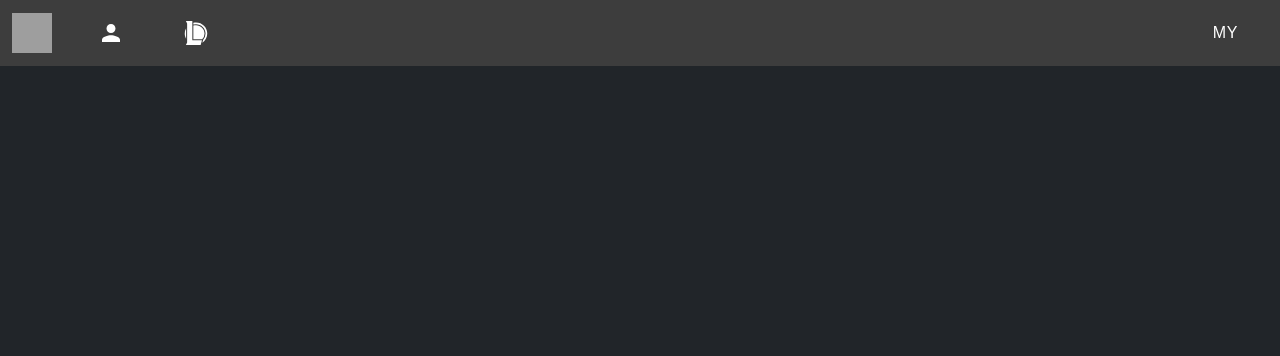
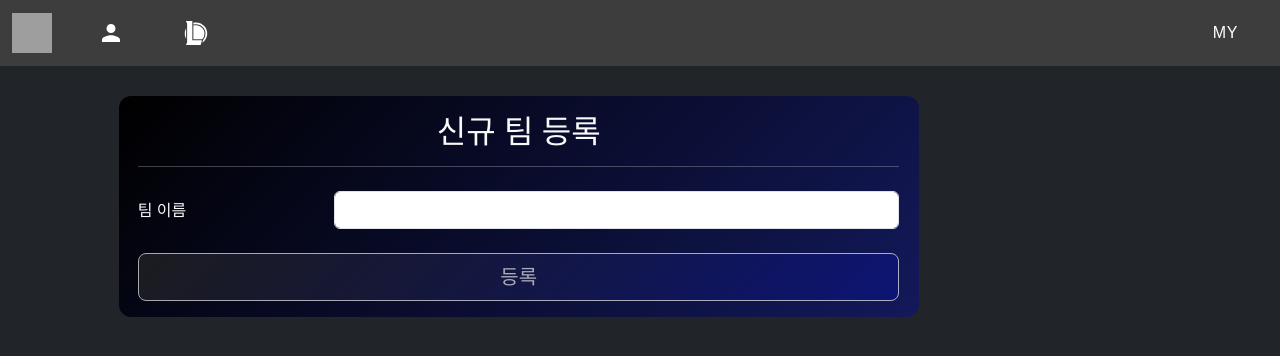
Before and after one commit to jaeyeah/LOLINFO-FE, a React (Vite) app in the folder lolinfo/: page /team/insert/1 in a window 1280 px wide. Before the commit this address had no page. Shown: the top 356 px of the page. Built offline with nearby package versions, Linux system fonts and the light colour scheme; grey boxes are pictures that could not be loaded.

Commit message:
팀 등록 화면 기본구성

```diff
--- a/lolinfo/src/components/Content.jsx
+++ b/lolinfo/src/components/Content.jsx
@@ -33,7 +33,7 @@ return (<>
                 <Route path="/tournament/:tournamentId" element={<TournamentDetail />} />
 
                 {/* 팀 */}
-                <Route path="/team/insert" element={<TeamInsert/>}/>
+                <Route path="/team/insert/:tournamentId" element={<TeamInsert/>}/>
 
             </Routes>
         </div>
--- a/lolinfo/src/components/Menu.jsx
+++ b/lolinfo/src/components/Menu.jsx
@@ -45,7 +45,7 @@ export default function Menu() {
             <div className="container-fluid">
 
                 {/* 브랜딩 텍스트(이미지) : 메뉴 가장 좌측에 나오는 로고 또는 텍스트 */}
-                <Link className="navbar-brand cinema-brand text-light" to="/" onClick={closeMenu}>
+                <Link className="navbar-brand cinema-brand text-light fs-4" to="/" onClick={closeMenu}>
                     <img src="https://res.sooplive.co.kr/images/svg/soop_logo.svg"
                         width="40" height="40"/>
                 </Link>
--- a/lolinfo/src/components/tournament/TeamInsert.jsx
+++ b/lolinfo/src/components/tournament/TeamInsert.jsx
@@ -1,19 +1,109 @@
-import { useCallback, useEffect, useState } from "react"
+import { useCallback, useEffect, useMemo, useState } from "react"
+import { useParams } from "react-router-dom";
 
 
 
 export default function TeamInsert(){
 
     //state
+    const {tournamentId} = useParams();
     const [team, setTeam] = useState({
+        tournamentId : tournamentId, teamName : "",
+        teamTop : "", teamJug : "", teamMid : "", teamAd : "", teamSup : "",
+        teamRanking : "", teamNote : ""
+    });
+    const [teamClass, setTeamClass] = useState({
+        teamName : "", teamRanking : "", teamNote : "",
+        teamTop : "", teamJug : "", teamMid : "", teamAd : "", teamSup : "",
+    });
 
-    });
+    // callback
+    const changeStrValue = useCallback(e=>{
+        const {name, value} = e.target;
+        setStreamer(prev=>({...prev, [name]:value}))
+    },[])
+
+    // 이름
+    const checkTeamName = useCallback(e=>{
+         const valid = team.teamName.length > 0;
+        setTeamClass(prev=>({...prev, teamName : valid ? "is-valid" : "is-invalid"}));
+    },[team, teamClass])
 
 
 
-    // 등록 전송
-    const sendData = useCallback(()=>{},[]);
+
+
+
+    const teamValid = useMemo(()=>{
+        //필수항목
+        if(teamClass.teamName !== "is-valid") return false;
+        if(teamClass.teamTop !== "is-valid") return false;
+        if(teamClass.teamJug !== "is-valid") return false;
+        if(teamClass.teamMid !== "is-valid") return false;
+        if(teamClass.teamAd !== "is-valid") return false;
+        if(teamClass.teamSup !== "is-valid") return false;
+        return true;
+    },[teamClass]);
+
+    //최종 가입
+    const sendData = useCallback(async()=>{
+        if(teamValid === false) return ;
+        try{
+            const response = await axios.post("/team/",team);
+            console.log("성공", response);
+            navigate(`/tournament/${tournamentId}`); // 메인페이지
+        }
+        catch(err){
+            console.log("팀 등록 실패");
+            console.log("err.response.status", err.response?.status);
+            console.log("err.response.data", err.response?.data);
+        }
+    },[team,teamValid])
+
 return(<>
+
+    <div className="insert-form">
+
+    <div className="row">
+        <div className="col text-center">
+            <h2>신규 팀 등록</h2>
+            <hr/>
+        </div>
+    </div>
+
+    {/* 스트리머 목록 */}
+        {/* 이름 */}
+        <div className="row mt-2">
+            <label className="col-sm-3 col-form-label">팀 이름</label>
+            <div className="col-sm-9">
+                <input type="text" className={`form-control ${teamValid.teamName}`}
+                            name="teamName" value={team.teamName}
+                            onChange={changeStrValue}
+                            onBlur={checkTeamName}
+                            />
+                <div className="valid-feedback"></div>
+                <div className="invalid-feedback"></div>
+            </div>
+        </div>
+
+
+
+
+
+        {/* 등록버튼  */}
+        <div className="row mt-4">
+            <div className="col">
+                <button type="button" className="btn btn-lg btn-insert w-100"
+                            disabled={teamValid === false}
+                            onClick = {sendData}
+                            >
+                {/* <FaUser className="me-2"/> */}
+                <span>등록</span>
+                </button>
+            </div>
+        </div>
+
+    </div>
 
 
 </>)
--- a/lolinfo/src/components/tournament/TournamentDetail.jsx
+++ b/lolinfo/src/components/tournament/TournamentDetail.jsx
@@ -41,6 +41,10 @@ export default function TournamentDetail(){
     //render
     return(<>
         <h2 className="text-center">{tournament.tournamentName} 상세</h2>
+        <div className="col text-end">
+            <Link to={`/team/insert/${tournamentId}`} className="btn btn-success">등록</Link>
+        </div>
+
 
         <div className="team-list mt-4">
         {team.map((team) => (
```
